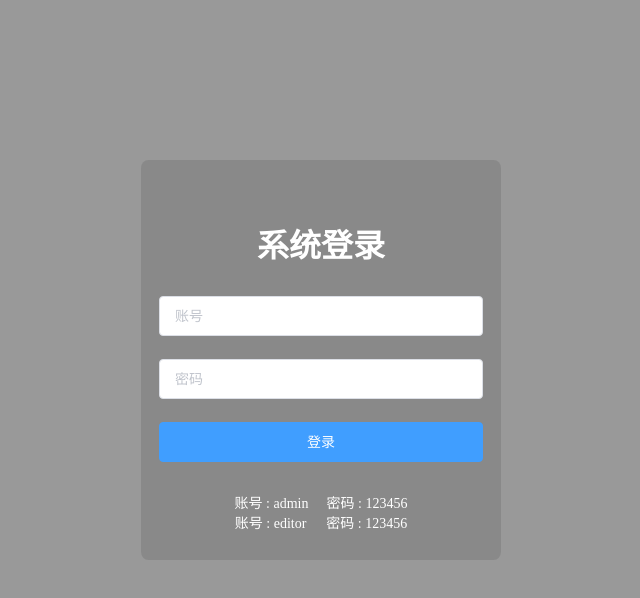
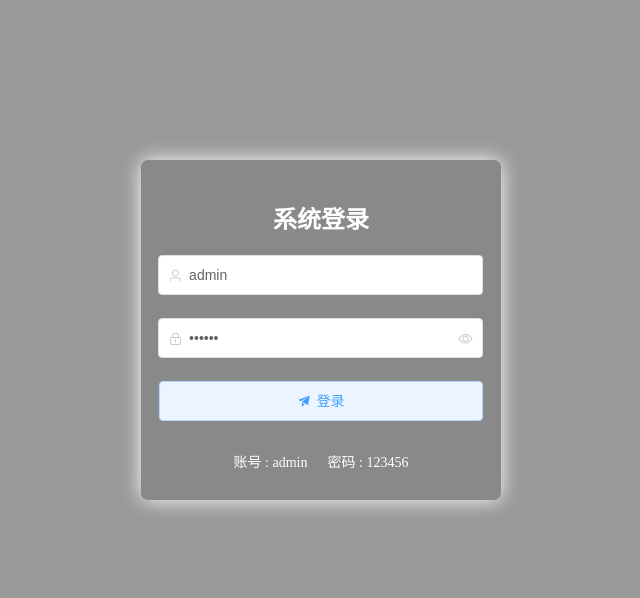
Before and after one commit to xugw-git/vue-admin, a Vue app: page /#/login in a window 1280 px wide. Shown: the top 598 px of the page, without its empty margins (319-959 px from the left). Built offline with nearby package versions, Linux system fonts and the light colour scheme.

Commit message:
完成登录功能

```diff
--- a/package.json
+++ b/package.json
@@ -10,6 +10,7 @@
     "core-js": "^3.8.3",
     "echarts": "^5.3.2",
     "element-ui": "^2.15.8",
+    "js-cookie": "^3.0.1",
     "mockjs": "^1.1.0",
     "vue": "^2.6.14",
     "vue-router": "^3.5.1",
--- a/src/components/HeadBar.vue
+++ b/src/components/HeadBar.vue
@@ -51,7 +51,7 @@
             </span>
             <el-dropdown-menu slot="dropdown">
                 <el-dropdown-item>主页</el-dropdown-item>
-                <el-dropdown-item>退出</el-dropdown-item>
+                <el-dropdown-item @click.native="logOut">退出</el-dropdown-item>
             </el-dropdown-menu>
         </el-dropdown>
     </el-header>
@@ -81,6 +81,10 @@ export default {
         },
         linkRoute(item) {
             this.$router.push({ name: item })
+        },
+        logOut() {
+            this.$store.commit('RemoveToken')
+            this.$router.push({ name: 'login' })
         }
     }
 }
--- a/src/router/index.js
+++ b/src/router/index.js
@@ -1,5 +1,6 @@
 import Vue from 'vue'
 import VueRouter from 'vue-router'
+import store from '../store'
 import HomeView from '../views/HomeView.vue'
 import NoteView from '../views/NoteView.vue'
 import ArticleList from '../views/ArticleList.vue'
@@ -46,4 +47,16 @@ const router = new VueRouter({
   routes
 })
 
+router.beforeEach((to, from, next) => {
+  store.commit('GetToken')
+  let token = store.state.UserToken.token
+  if (!token && to.name !== 'login') {
+    next({ name: 'login' })
+  } else if (token && to.name === 'login') {
+    next({ name: 'home' })
+  } else {
+    next()
+  }
+})
+
 export default router
--- /dev/null
+++ b/src/store/user.js
@@ -0,0 +1,19 @@
+import Cookies from 'js-cookie'
+export default {
+    state: {
+        token: ''
+    },
+    mutations: {
+        SetToken(state, val) {
+            state.token = val
+            Cookies.set('token', val)
+        },
+        RemoveToken(state) {
+            state.token = ''
+            Cookies.remove('token')
+        },
+        GetToken(state) {
+            state.token = state.token || Cookies.get('token')
+        }
+    }
+}
--- a/src/views/CheckView.vue
+++ b/src/views/CheckView.vue
@@ -51,7 +51,7 @@
                 </el-pagination>
 
                 <el-dialog :title="isCreate === true ? '新增数据' : '更新数据'" :visible.sync="dialogEdit">
-                    <el-form label-position="top" :model="addForm" :rules="rules" ref="dialogForm" status-icon>
+                    <el-form label-position="top" :model="addForm" :rules="rules" ref="dialogForm">
                         <el-form-item label="时间" prop="time">
                             <el-date-picker v-model="addForm.time" type="datetime" placeholder="选择日期时间"
                                 style="width: 50%">
--- a/src/views/LoginView.vue
+++ b/src/views/LoginView.vue
@@ -1,23 +1,23 @@
 <template>
     <div class="container">
         <div class="inner-container">
-            <el-form :label-position="labelPosition" :model="formLabelAlign" class="box">
-                <h1>系统登录</h1>
-                <el-form-item>
-                    <el-input v-model="formLabelAlign.name" icon="el-icon-edit" style="width:90%;" placeholder="账号">
+            <el-form label-width="5%" :model="loginForm" :rules="rules" ref="loginForm">
+                <h2>系统登录</h2>
+                <el-form-item prop="username" style="margin-right: 5%;">
+                    <el-input v-model="loginForm.username" prefix-icon="el-icon-user" placeholder="账号" maxlength="10">
                     </el-input>
                 </el-form-item>
-                <el-form-item>
-                    <el-input v-model="formLabelAlign.region" style="width:90%;" placeholder="密码"></el-input>
+                <el-form-item prop="password" style="margin-right: 5%;">
+                    <el-input v-model="loginForm.password" prefix-icon="el-icon-lock" placeholder="密码" show-password
+                        maxlength="6">
+                    </el-input>
                 </el-form-item>
 
-                <el-button type="primary" style="width:90%;margin-bottom:30px;">登录</el-button>
+                <el-button @click="confirmLogin" icon="el-icon-s-promotion" type="primary" plain
+                    style="width:90%;margin-bottom:30px;">登录
+                </el-button>
                 <div style="font-size: 14px;">
-                    <span style="margin-right:18px;">账号 : admin</span>
-                    <span>密码 : 123456</span>
-                </div>
-                <div style="font-size: 14px;">
-                    <span style="margin-right:20px;">账号 : editor</span>
+                    <span style="margin-right:20px;">账号 : admin</span>
                     <span>密码 : 123456</span>
                 </div>
             </el-form>
@@ -26,17 +26,45 @@
 </template>
 
 <script>
+import Mock from 'mockjs'
+
 export default {
     name: 'LoginView',
     data() {
         return {
-            labelPosition: 'right',
-            formLabelAlign: {
-                name: '',
-                region: '',
-                type: ''
+            loginForm: {
+                username: 'admin',
+                password: '123456',
+            },
+            rules: {
+                username: [
+                    { required: true, message: '账号不能为空', trigger: 'blur' },
+                    { min: 5, max: 10, message: '长度必须是 5~10 位字符', trigger: 'blur' }
+                ],
+                password: [
+                    { required: true, message: '密码不能为空', trigger: 'blur' },
+                    { min: 6, message: '密码必须是 6 位字符', trigger: 'blur' },
+                ],
             }
         };
+    },
+    methods: {
+        confirmLogin() {
+            this.$refs['loginForm'].validate((valid) => {
+                if (valid) {
+                    if (this.loginForm.username === 'admin' & this.loginForm.password === '123456') {
+                        let token = Mock.Random.guid()
+                        this.$store.commit('SetToken', token)
+                        this.$router.push({ name: 'home' })
+                    }
+                    else {
+                        this.$message.error('账号或密码错误')
+                    }
+                } else {
+                    return false;
+                }
+            });
+        }
     }
 }
 </script>
@@ -49,27 +77,17 @@ export default {
 }
 
 .inner-container {
+    color: #fff;
+    background: rgba(0, 0, 0, 0.1);
+    padding: 20px 0px;
+    text-align: center;
+    border: 10px;
     border-radius: 2%;
+    box-shadow: 0 0 20px #fff;
     width: 360px;
-    height: 400px;
+    height: 300px;
     position: absolute;
     top: calc(50vh - 240px);
     left: calc(50vw - 180px);
-    overflow: hidden;
-}
-
-.box {
-    position: absolute;
-    height: 100%;
-    width: 100%;
-    color: #fff;
-    background: rgba(0, 0, 0, 0.1);
-    padding: 30px 0px;
-    text-align: center;
-}
-
-.box h1 {
-    text-align: center;
-    margin: 30px 0;
 }
 </style>
```
Also changed, not shown: src/store/index.js (+7 -9 lines), 1 other file (tests, documents, lock files or other folders).
